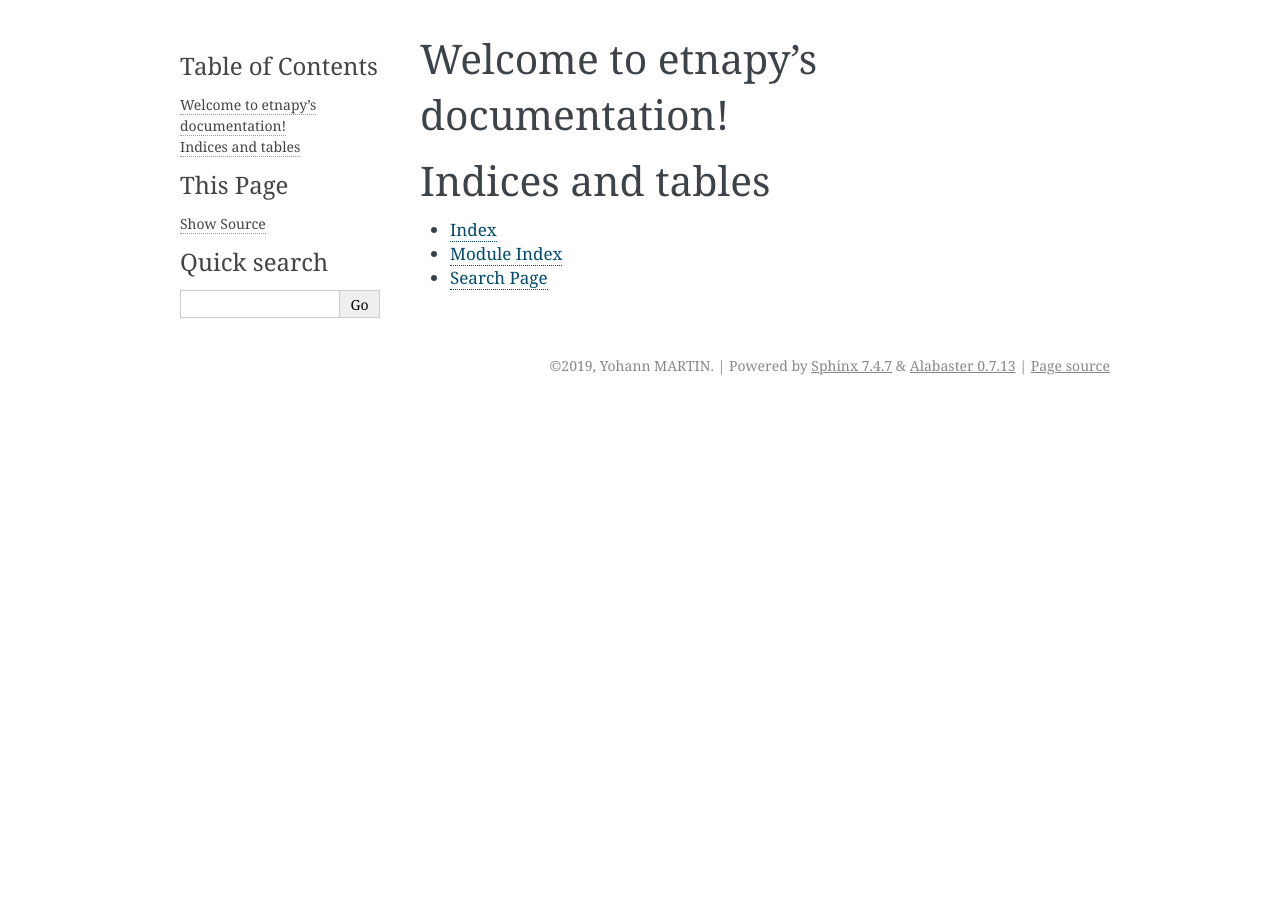
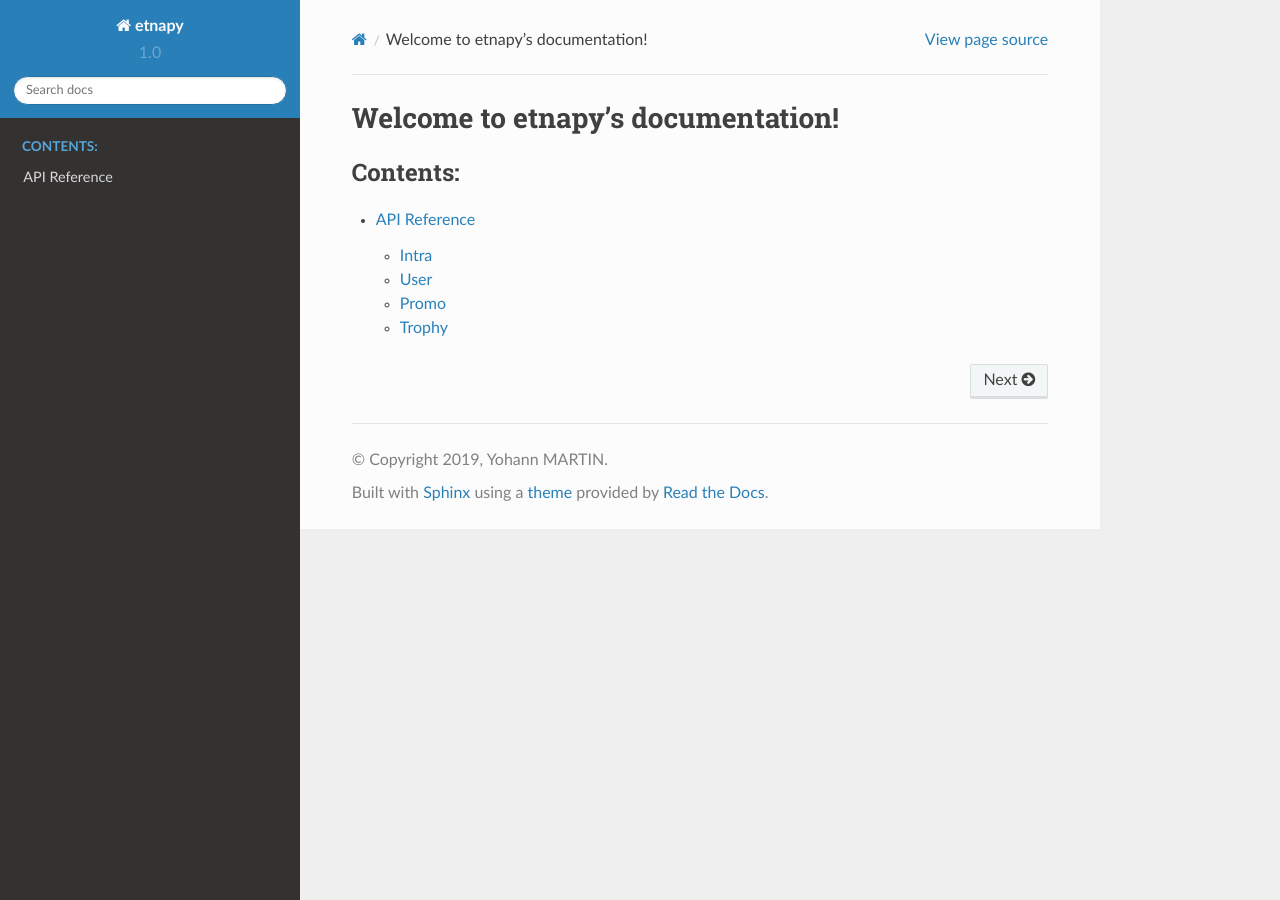
Before and after one commit to Astropilot/etnapy, a Sphinx documentation site: the page built from docs/index.rst, in a window 1280 px wide. Built offline with Sphinx 7.4.7 and the Read the Docs theme 2.0.0, drawn with Linux system fonts in a browser that asks for light colours.

```diff
--- a/docs/conf.py
+++ b/docs/conf.py
@@ -12,9 +12,12 @@
 # add these directories to sys.path here. If the directory is relative to the
 # documentation root, use os.path.abspath to make it absolute, like shown here.
 #
-# import os
-# import sys
-# sys.path.insert(0, os.path.abspath('.'))
+import os
+import sys
+
+on_rtd = os.getenv('READTHEDOCS') == 'True'
+
+sys.path.insert(0, os.path.abspath('..'))
 
 
 # -- Project information -----------------------------------------------------
@@ -24,9 +27,9 @@ copyright = '2019, Yohann MARTIN'
 author = 'Yohann MARTIN'
 
 # The short X.Y version
-version = ''
+version = '1.0'
 # The full version, including alpha/beta/rc tags
-release = ''
+release = '1.0.0'
 
 
 # -- General configuration ---------------------------------------------------
@@ -39,7 +42,15 @@ release = ''
 # extensions coming with Sphinx (named 'sphinx.ext.*') or your custom
 # ones.
 extensions = [
+    'sphinx.ext.autodoc'
 ]
+
+if on_rtd:
+    extensions.append('sphinxcontrib.napoleon')
+else:
+    extensions.append('sphinx.ext.napoleon')
+
+autodoc_member_order = 'bysource'
 
 # Add any paths that contain templates here, relative to this directory.
 templates_path = ['_templates']
@@ -66,7 +77,7 @@ language = None
 exclude_patterns = ['_build', 'Thumbs.db', '.DS_Store']
 
 # The name of the Pygments (syntax highlighting) style to use.
-pygments_style = None
+pygments_style = 'sphinx'
 
 
 # -- Options for HTML output -------------------------------------------------
@@ -74,7 +85,7 @@ pygments_style = None
 # The theme to use for HTML and HTML Help pages.  See the documentation for
 # a list of builtin themes.
 #
-html_theme = 'alabaster'
+html_theme = 'sphinx_rtd_theme'
 
 # Theme options are theme-specific and customize the look and feel of a theme
 # further.  For a list of options available for each theme, see the
@@ -85,7 +96,7 @@ html_theme = 'alabaster'
 # Add any paths that contain custom static files (such as style sheets) here,
 # relative to this directory. They are copied after the builtin static files,
 # so a file named "default.css" will overwrite the builtin "default.css".
-html_static_path = ['_static']
+#html_static_path = ['_static']
 
 # Custom sidebar templates, must be a dictionary that maps document names
 # to template names.
--- /dev/null
+++ b/docs/etnapy.rst
@@ -0,0 +1,28 @@
+.. currentmodule:: etnapy
+
+API Reference
+=============
+
+Intra
+-----
+
+.. autoclass:: Intra
+   :members:
+
+User
+----
+
+.. autoclass:: User
+   :members:
+
+Promo
+-----
+
+.. autoclass:: Promo
+   :members:
+
+Trophy
+------
+
+.. autoclass:: Trophy
+   :members:
--- a/docs/index.rst
+++ b/docs/index.rst
@@ -10,11 +10,4 @@ Welcome to etnapy's documentation!
    :maxdepth: 2
    :caption: Contents:
 
-
-
-Indices and tables
-==================
-
-* :ref:`genindex`
-* :ref:`modindex`
-* :ref:`search`
+   etnapy
```
Also changed, not shown: README.md (+13 -2 lines), etnapy/__init__.py (+10 -21 lines), 2 other files.
